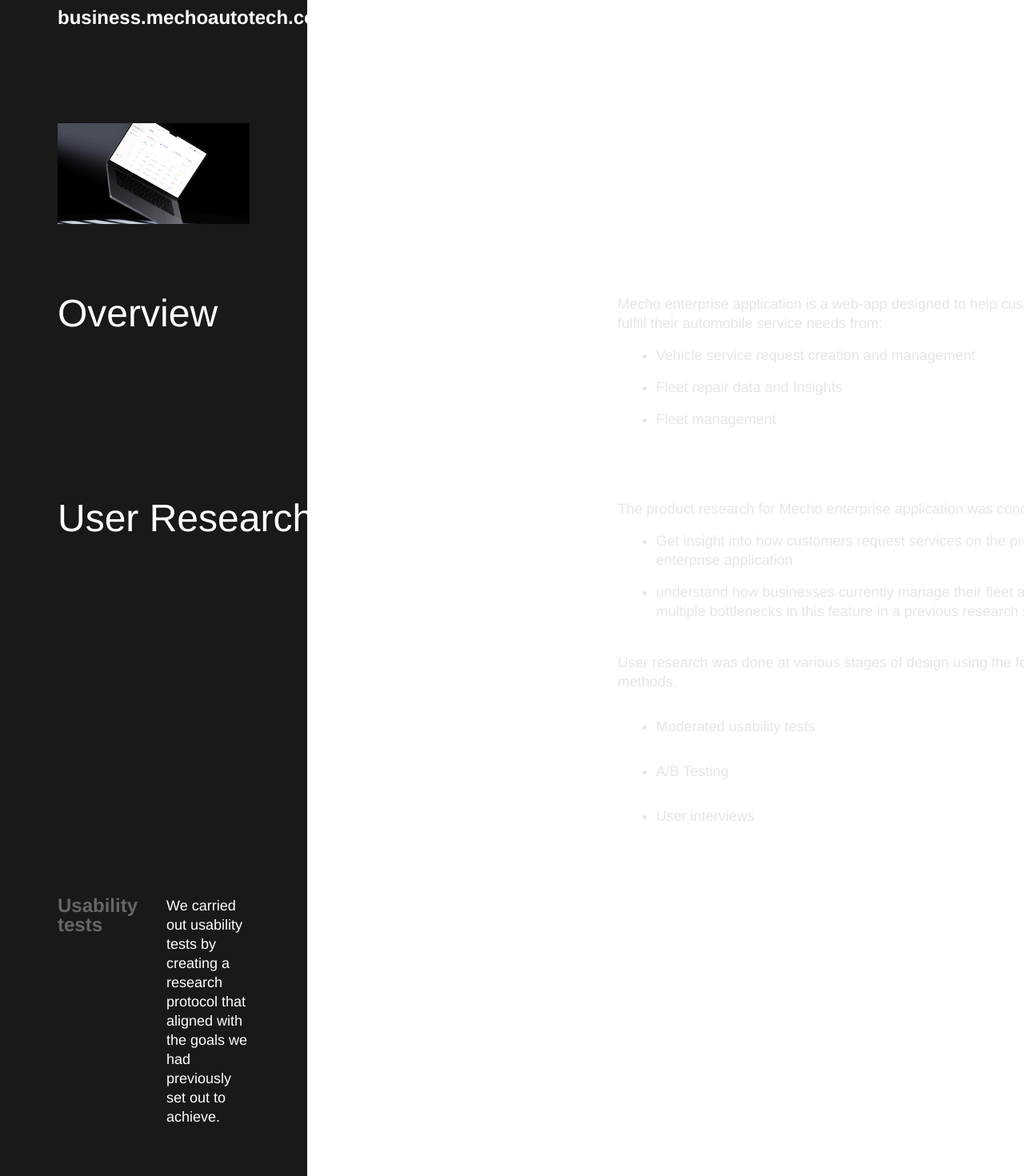
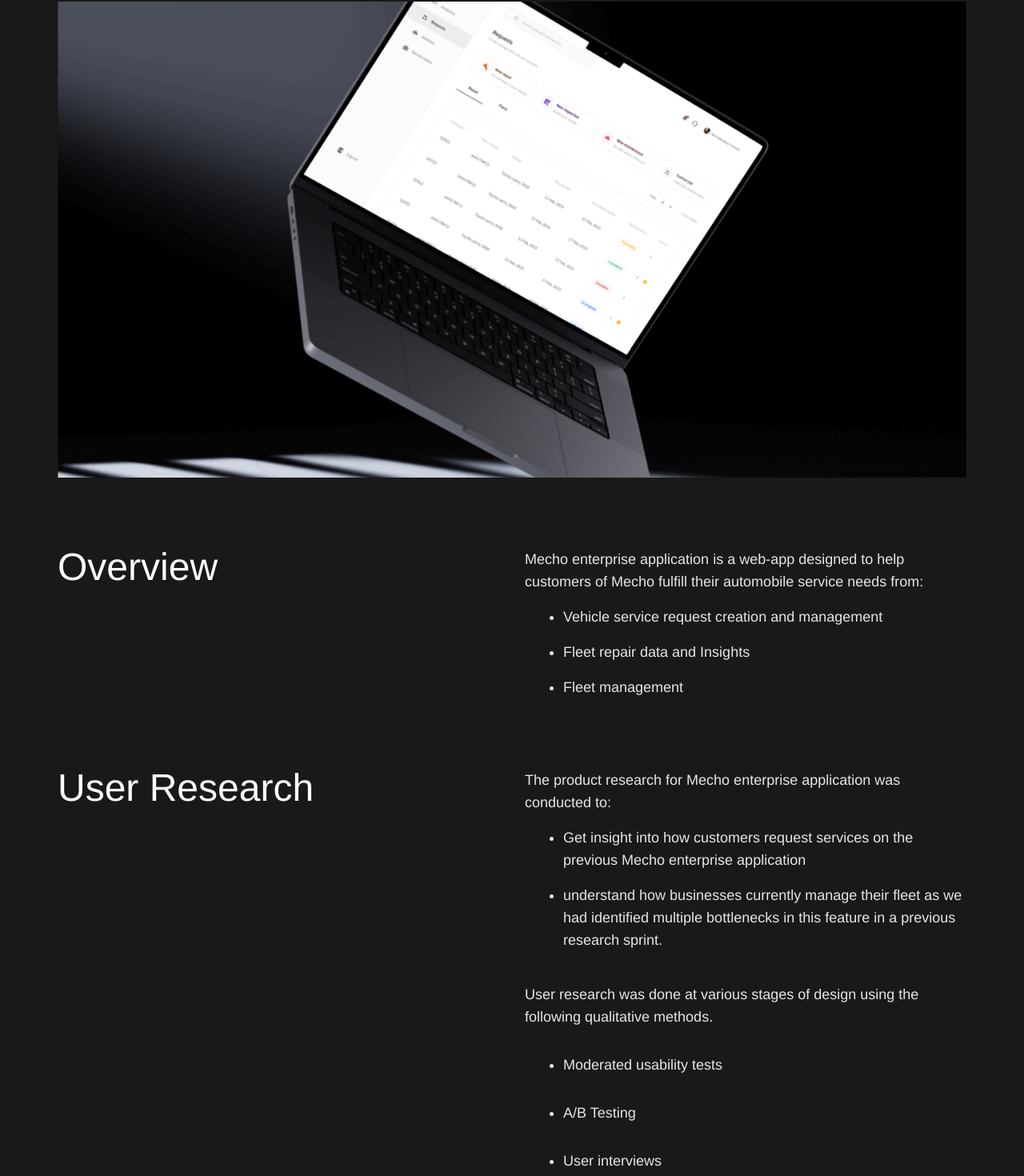
Before and after one commit to Muqtadirat/uy-portfolio, a React (Create React App) app: page /mechoEnterpriseComp/mechoEnterprise in a window 1280 px wide. Shown: the part 541-2011 px from the top of the page at 80% size. Built offline with nearby package versions, Linux system fonts and the light colour scheme.

Commit message:
Feat: responsiveness

```diff
--- a/src/components/acomartComp/CaseStudy.jsx
+++ b/src/components/acomartComp/CaseStudy.jsx
@@ -5,7 +5,7 @@ import { motion } from "framer-motion";
 function CaseStudy() {
   return (
     <div className="caseStudy mx-6 md:mx-[72px]">
-      <h1 className="flex mt-[40px] font-black font-largescreen-largedisplay text-left text-4xl md:text-[80px] leading-[80px]">
+      <h1 className="flex mt-[40px] font-black font-largescreen-largedisplay text-left text-4xl md:text-[80px] leading-10 md:leading-[80px]">
         Afrostream (Case Study)
       </h1>
       <p className="flex mt-[16px]">
--- a/src/components/mechoEnterpriseComp/CaseStudy.jsx
+++ b/src/components/mechoEnterpriseComp/CaseStudy.jsx
@@ -1,11 +1,12 @@
 import outArrow from "./mechoE images/outward-arrow.svg";
 import mechoEHeader from "./mechoE images/MechoEnterprise-header.png";
+import mobileHeader from "./mechoE images/mobile header.png"
 import UsabilityTest from "./UsabilityTest";
 
 function CaseStudy() {
   return (
-    <div className="CaseStudy mx-[72px]">
-      <h1 className="flex mt-[40px] font-black font-largescreen-largedisplay text-[80px] leading-[80px]">
+    <div className="CaseStudy mx-6 md:mx-[72px]">
+      <h1 className="flex mt-[40px] font-black font-largescreen-largedisplay text-left text-4xl md:text-[80px] leading-10 md:leading-[80px]">
         Mecho enterprise application
       </h1>
       <p className="flex mt-[16px]">
@@ -13,53 +14,64 @@ function CaseStudy() {
           href="https://business.mechoautotech.com/"
           target="_blank"
           rel="noreferrer"
-          className="inline-flex text-[24px] font-bold"
+          className="inline-flex text-xl md:text-2xl  font-bold"
         >
           business.mechoautotech.com <img src={outArrow} alt="Outward arrow" />{" "}
         </a>
       </p>
 
-      <div className="mt-[120px] mb-[88px]">
-        <img src={mechoEHeader} alt="Mecho enterprise header" />
+      <div className="mt-12 md:mt-[120px] mb-8 md:mb-[88px]">
+        <img
+          src={mechoEHeader}
+          alt="Mecho enterprise header"
+          className="hidden md:block"
+        />
+        <img
+          src={mobileHeader}
+          alt="Mecho enterprise header"
+          className="md:hidden"
+        />
       </div>
 
-      <div className="details text-[18px] w-[1368px]">
-        <div className="overview flex gap-[32px] mb-[88px] text-left">
-          <div className="text-[48px] leading-[48px] w-[668px] font-largescreen-largedisplay font-medium">
+      <div className="details text-base md:text-lg md:max-w-full">
+        <div className="overview flex flex-col md:flex-row gap-2 md:gap-[32px] mb-6 md:mb-[88px] text-left">
+          <div className="text-2xl md:text-5xl leading-[48px] md:w-[668px]  font-largescreen-largedisplay font-medium">
             <h2>Overview</h2>
           </div>
           {/*  */}
 
-          <div className="w-[668px] text-greyscale-90">
+          <div className="md:w-[668px] text-greyscale-90">
             <ul>
               Mecho enterprise application is a web-app designed to help
               customers of Mecho fulfill their automobile service needs from:
-              <li className="list-disc mt-[1rem] ml-12">
+              <li className="list-disc mt-2 md:mt-[1rem] ml-6 md:ml-12">
                 Vehicle service request creation and management
               </li>
-              <li className="list-disc mt-[1rem] ml-12">
+              <li className="list-disc mt-2 md:mt-[1rem] ml-6 md:ml-12">
                 Fleet repair data and Insights
               </li>
-              <li className="list-disc mt-[1rem] ml-12">Fleet management</li>
+              <li className="list-disc mt-2 md:mt-[1rem] ml-6 md:ml-12">
+                Fleet management
+              </li>
             </ul>
           </div>
         </div>
         {/*  */}
 
-        <div className="userResearch flex gap-[32px] mb-[88px] text-left">
-          <div className="text-[48px] leading-[48px] font-largescreen-largedisplay font-medium w-[668px]">
+        <div className="userResearch flex flex-col md:flex-row gap-2 md:gap-[32px] mb-6 md:mb-[88px] text-left">
+          <div className="text-2xl md:text-5xl leading-[48px] font-largescreen-largedisplay font-medium w-[668px]">
             <h2>User Research</h2>
           </div>
 
-          <div className="w-[668px] text-greyscale-90">
+          <div className="md:w-[668px] text-greyscale-90">
             <ul>
               The product research for Mecho enterprise application was
               conducted to:
-              <li className="list-disc mt-[1rem] ml-12">
+              <li className="list-disc mt-2 md:mt-[1rem] ml-6 md:ml-12">
                 Get insight into how customers request services on the previous
                 Mecho enterprise application
               </li>
-              <li className="list-disc mt-[1rem] ml-12">
+              <li className="list-disc mt-2 md:mt-[1rem] ml-6 md:ml-12">
                 understand how businesses currently manage their fleet as we had
                 identified multiple bottlenecks in this feature in a previous
                 research sprint.
@@ -69,16 +81,15 @@ function CaseStudy() {
             <ul className="mt-10">
               User research was done at various stages of design using the
               following qualitative methods.
-              <li className="list-disc mt-8 ml-12">
+              <li className="list-disc mt-8 ml-6 md:ml-12">
                 Moderated usability tests
               </li>
-              <li className="list-disc mt-8 ml-12">A/B Testing</li>
-              <li className="list-disc mt-8 ml-12">User interviews</li>
+              <li className="list-disc mt-8 ml-6 md:ml-12">A/B Testing</li>
+              <li className="list-disc mt-8 ml-6 md:ml-12">User interviews</li>
             </ul>
           </div>
-              </div>
-              {/*  */}
-
+        </div>
+        {/*  */}
       </div>
       {/*  */}
       <UsabilityTest />
--- a/src/components/mechoEnterpriseComp/MechoEnterprise.jsx
+++ b/src/components/mechoEnterpriseComp/MechoEnterprise.jsx
@@ -7,7 +7,7 @@ import Product from "./Product";
 
 function MechoEnterprise() {
     return (
-      <div className="MechoEnterprise sm:max-w-sm md:w-full h-auto bg-base-colorssurface font-largescreen-body text-white text-lg leading-[24px]">
+      <div className="MechoEnterprise w-full md:max-w-full h-auto bg-base-colorssurface font-largescreen-body text-white text-base md:text-lg leading-[24px]">
         <button className="flex ml-6 md:ml-[72px] pt-10 md:pt-[135px] text-base">
           <Link to="/" className=" inline-flex gap-[4px]">
             <img src={backArrow} alt="Back arrow" /> Back{" "}
@@ -18,14 +18,14 @@ function MechoEnterprise() {
         <WireFrame />
         <Product />
 
-        <div className=" mt-[463px] pb-[80px] mx-auto leading-[24px]">
+        <div className=" mt-16 md:mt-[300px] pb-8 md:pb-[80px] mx-auto leading-[24px]">
           <p>Open Project</p>
           <p>
             <a
               href="https://business.mechoautotech.com/"
               target="_blank"
               rel="noreferrer"
-              className="inline-flex text-[24px] font-bold mt-[16px]"
+              className="inline-flex text-xl md:text-2xl font-bold mt-[16px]"
             >
               business.mechoautotech.com
               <img src={outArrow} alt="Outward arrow" />{" "}
--- a/src/components/mechoEnterpriseComp/UsabilityTest.jsx
+++ b/src/components/mechoEnterpriseComp/UsabilityTest.jsx
@@ -4,11 +4,13 @@ import test3 from "./mechoE images/usability test3.png";
 import test4 from "./mechoE images/usability test4.png";
 import test5 from "./mechoE images/usability test 5.png";
 import userInterview from "./mechoE images/userInterview.png";
+import { motion } from "framer-motion";
 
 function UsabilityImg({ imgSrc, height }) {
   const imgStyle = {
     width: "668px",
     height: `${height}`,
+    maxWidth: "none",
   };
 
   return (
@@ -22,6 +24,7 @@ function InterviewImg() {
   const imgStyle = {
     width: "813px",
     height: "821px",
+    maxWidth: "none"
   };
 
   return (
@@ -34,12 +37,12 @@ function InterviewImg() {
 function UsabilityTest() {
   return (
     <div className="UsabilityTest">
-      <div className="flex mb-[88px] text-left gap-[32px]">
-        <h2 className="font-largescreen-largedisplay text-greyscale-40 font-bold text-[24px] w-[668px]">
+      <div className="flex flex-col md:flex-row gap-2 md:gap-[32px] mb-6 md:mb-[88px] text-left ">
+        <h2 className="text-2xl md:text-5xl font-largescreen-largedisplay text-greyscale-40 font-bold text-[24px] w-[668px]">
           Usability tests
         </h2>
 
-        <div className="w-[668px]">
+        <div className="md:w-[668px]">
           <p>
             We carried out usability tests by creating a research protocol that
             aligned with the goals we had previously set out to achieve.
@@ -48,6 +51,11 @@ function UsabilityTest() {
       </div>
 
       {/* Images */}
+      <motion.div
+        animate={{ x: 0, opacity: 1 }}
+        initial={{ x: -50, opacity: 0 }}
+        className="overflow-x-auto"
+      >
         <div className="flex flex-wrap gap-8">
           <UsabilityImg imgSrc={test1} height="823px" />
           <UsabilityImg imgSrc={test2} height="823px" />
@@ -55,29 +63,37 @@ function UsabilityTest() {
           <UsabilityImg imgSrc={test4} height="631px" />
           <UsabilityImg imgSrc={test5} height="698px" />
         </div>
+      </motion.div>
       {/*  */}
 
-      <div className="flex my-[88px] text-left gap-[32px]">
+      <div className="flex flex-col md:flex-row my-8 md:my-[88px] text-left gap-2 md:gap-[32px]">
         <h2 className="font-largescreen-largedisplay text-greyscale-40 font-bold text-[24px] w-[668px]">
           User interviews
         </h2>
 
-        <div className="w-[668px]">
+        <div className="md:w-[668px]">
           <p>
             User interviews were also carried out to get insights into the minds
             of our users so we could better understand their needs and purposes.
           </p>
         </div>
       </div>
+
+      <motion.div
+        animate={{ x: 0, opacity: 1 }}
+        initial={{ x: -50, opacity: 0 }}
+        className="overflow-x-auto"
+      >
         <InterviewImg />
+      </motion.div>
 
       {/* Research result */}
-      <div className="flex mt-[88px] text-left gap-[32px]">
-        <h2 className="font-largescreen-largedisplay font-medium text-5xl w-[668px]">
+      <div className="flex flex-col md:flex-row mt-6 md:mt-[88px] text-left gap-[32px]">
+        <h2 className="font-largescreen-largedisplay font-medium text-2xl md:text-5xl md:w-[668px]">
           Research results
         </h2>
 
-        <div className="w-[668px]">
+        <div className="md:w-[668px]">
           <p>(Documentation in-progress)</p>
         </div>
       </div>
--- a/src/components/moovasComp/WireFrame.jsx
+++ b/src/components/moovasComp/WireFrame.jsx
@@ -33,8 +33,8 @@ function WireFrame() {
       </div>
 
       {/* Screen images */}
-      <div className="frames mt-2 md:mt-[88px] flex flex-col items-center">
-        <div className="flex flex-col md:flex-row gap-8 mb-[88px]">
+      <div className="frames mt-2 md:mt-[88px] gap-8 md:gap-0 flex flex-col items-center">
+        <div className="flex flex-col md:flex-row gap-8 mt-2 md:mt-0 md:mb-[88px]">
           <WireframeImg imgSrc={signUpScreen} />
           <WireframeImg imgSrc={createAccount} />
           <WireframeImg imgSrc={otpVerified} />
```
Also changed, not shown: src/components/mechoEnterpriseComp/Product.jsx (+12 -5 lines), src/components/mechoEnterpriseComp/WireFrame.jsx (+11 -3 lines). Lines whose indentation alone changed are shown as unchanged.
